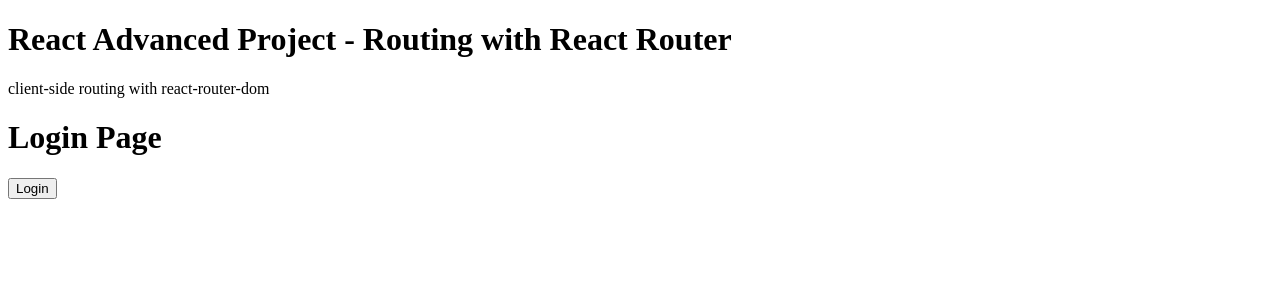
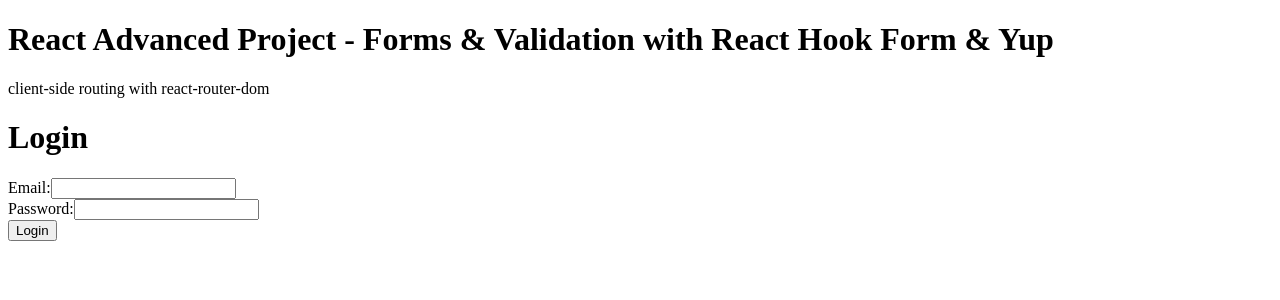
Before and after one commit to CodeByChaim/react-zero-to-hero, a React (Create React App) app: page /login in a window 1280 px wide. Shown: the top 300 px of the page. Built offline with nearby package versions, Linux system fonts and the light colour scheme.

Commit message:
Step 6: Use Forms & Form Validation with React Hook Form

```diff
--- a/package.json
+++ b/package.json
@@ -9,15 +9,18 @@
     "eject": "react-scripts eject"
   },
   "dependencies": {
+    "@hookform/resolvers": "^3.10.0",
     "@reduxjs/toolkit": "^2.5.1",
     "axios": "^1.7.9",
     "cra-template-typescript": "1.2.0",
     "react": "^19.0.0",
     "react-dom": "^19.0.0",
+    "react-hook-form": "^7.54.2",
     "react-redux": "^9.2.0",
     "react-router-dom": "^7.1.5",
     "react-scripts": "5.0.1",
-    "web-vitals": "^4.2.4"
+    "web-vitals": "^4.2.4",
+    "yup": "^1.6.1"
   },
   "devDependencies": {
     "@testing-library/jest-dom": "^6.6.3",
--- a/src/App.tsx
+++ b/src/App.tsx
@@ -1,14 +1,14 @@
 import React from 'react';
-import { Provider } from "react-redux";
+import { Provider } from 'react-redux';
 import AppRouter from './routes/Router';
 import Header from './components/Header';
 import { AuthProvider } from './context/AuthContext';
-import { store } from "./store/store";
+import { store } from './store/store';
 
 const App: React.FC = () => {
   return (
     <div>
-      <Header title={'React Advanced Project - Routing with React Router'} />
+      <Header title={'React Advanced Project - Forms & Validation with React Hook Form & Yup'} />
       <p>{'client-side routing with react-router-dom'}</p>
       <AuthProvider>
         <Provider store={store}>
--- /dev/null
+++ b/src/components/LoginForm.tsx
@@ -0,0 +1,45 @@
+import React from 'react';
+import { useForm } from 'react-hook-form';
+import { useNavigate } from "react-router-dom";
+import { yupResolver } from '@hookform/resolvers/yup';
+import * as yup from 'yup';
+import { LoginFormInputs } from '../types/type';
+import { useAuth } from "../context/AuthContext";
+
+const schema = yup.object({
+  email: yup.string().email('Invalid email').required('Email is required'),
+  password: yup.string().min(6, 'Password must be at least 6 characters').required(),
+});
+
+const LoginForm: React.FC = () => {
+
+  const { login } = useAuth();
+  const navigate = useNavigate();
+
+  const { register, handleSubmit, formState: { errors }} = useForm<LoginFormInputs>({ resolver: yupResolver(schema) });
+  const onSubmit = (data: LoginFormInputs) => {
+    console.log('Form Data:', data);
+    login(); // Update authentication state
+    navigate("/dashboard"); // Redirect to dashboard after login
+  };
+
+  return (
+    <form onSubmit={handleSubmit(onSubmit)}>
+      <div>
+        <label>Email:</label>
+        <input type='email' {...register('email', { required: 'Email is required' })} />
+        {errors.email && <p>{errors.email.message}</p>}
+      </div>
+
+      <div>
+        <label>Password:</label>
+        <input type='password' {...register('password', { required: 'Password is required' })} />
+        {errors.password && <p>{errors.password.message}</p>}
+      </div>
+
+      <button type='submit'>Login</button>
+    </form>
+  );
+};
+
+export default LoginForm;
--- a/src/pages/Login.tsx
+++ b/src/pages/Login.tsx
@@ -1,20 +1,11 @@
 import React from 'react';
-import { useNavigate } from 'react-router-dom';
-import { useAuth } from '../context/AuthContext';
+import LoginForm from '../components/LoginForm';
 
 const Login: React.FC = () => {
-  const { login } = useAuth();
-  const navigate = useNavigate();
-
-  const handleLogin = () => {
-    login();
-    navigate('/dashboard');
-  };
-
   return (
     <div>
-      <h1>Login Page</h1>
-      <button onClick={handleLogin}>Login</button>
+      <h1>Login</h1>
+      <LoginForm />
     </div>
   );
 };
--- a/src/types/type.d.ts
+++ b/src/types/type.d.ts
@@ -1,3 +1,8 @@
+
+export interface LoginFormInputs {
+  email: string;
+  password: string;
+}
 
 export interface Todo {
   id: number;
```
Also changed, not shown: 2 other files (tests, documents, lock files or other folders).
